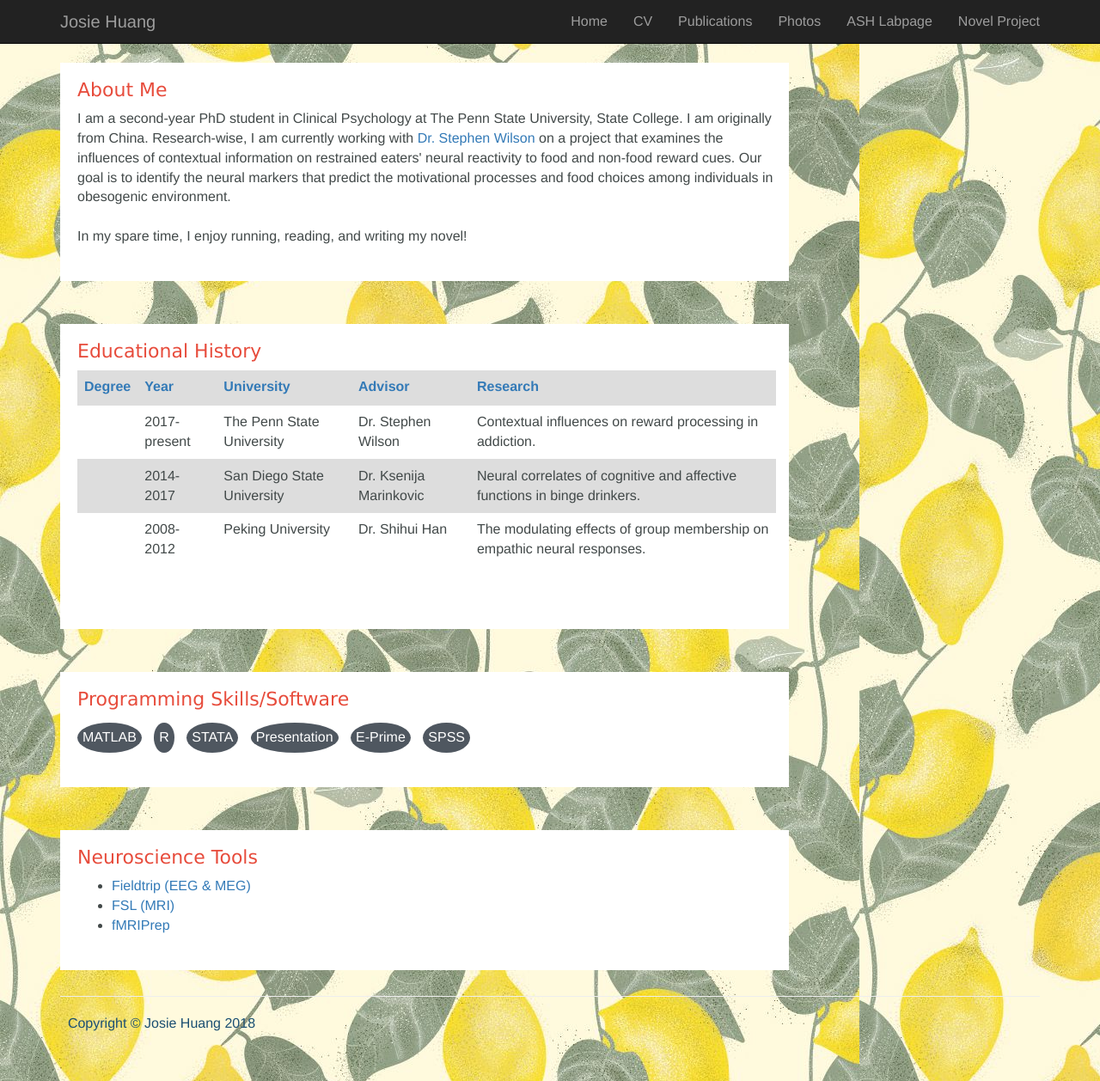
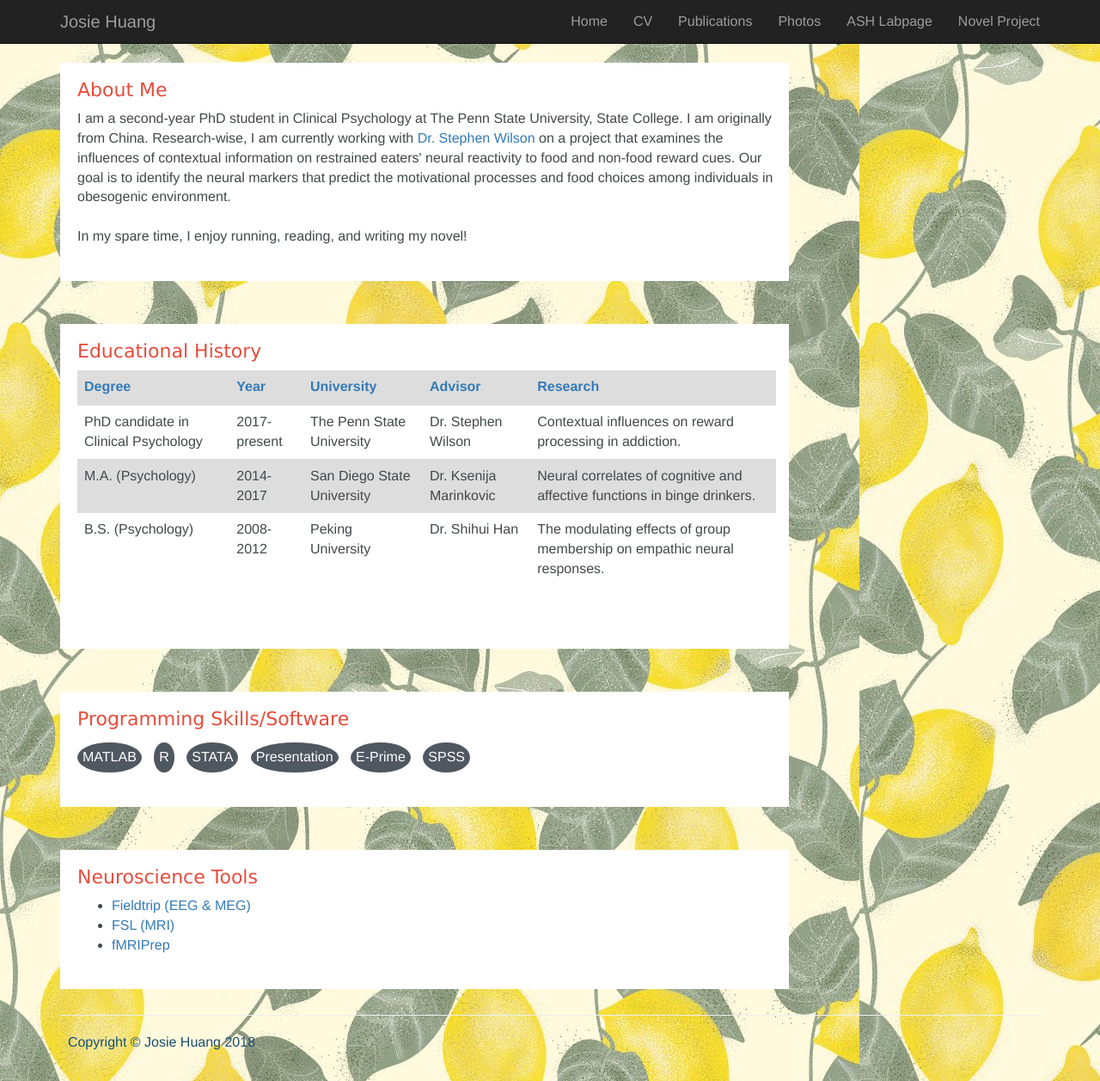
Before and after one commit to josie-shuang/josie-shuang.github.io, a Jekyll site: the page built from index.html, in a window 1280 px wide and 1258 px high. Shown: the whole window at 86% size. Built offline with Jekyll 4.4.1, drawn with Linux system fonts in a browser that asks for light colours; some of the changed lines change nothing that is shown.

Commit message:
Update _config.yml

```diff
--- a/_config.yml
+++ b/_config.yml
@@ -45,17 +45,17 @@ intro_text: I am a second-year PhD student in Clinical Psychology at The Penn St
 
 #Education
 positions:
-- title: PhD candidate in Clinical Psychology
+- degree: PhD candidate in Clinical Psychology
   year: 2017-present
   university: The Penn State University
   advisor: Dr. Stephen Wilson
   research: Contextual influences on reward processing in addiction.
-- title: M.A. (Psychology)
+- degree: M.A. (Psychology)
   year: 2014-2017
   university: San Diego State University
   advisor: Dr. Ksenija Marinkovic
   research: Neural correlates of cognitive and affective functions in binge drinkers.
-- title: B.S. (Psychology)
+- degree: B.S. (Psychology)
   year: 2008-2012
   university: Peking University
   advisor: Dr. Shihui Han
```
